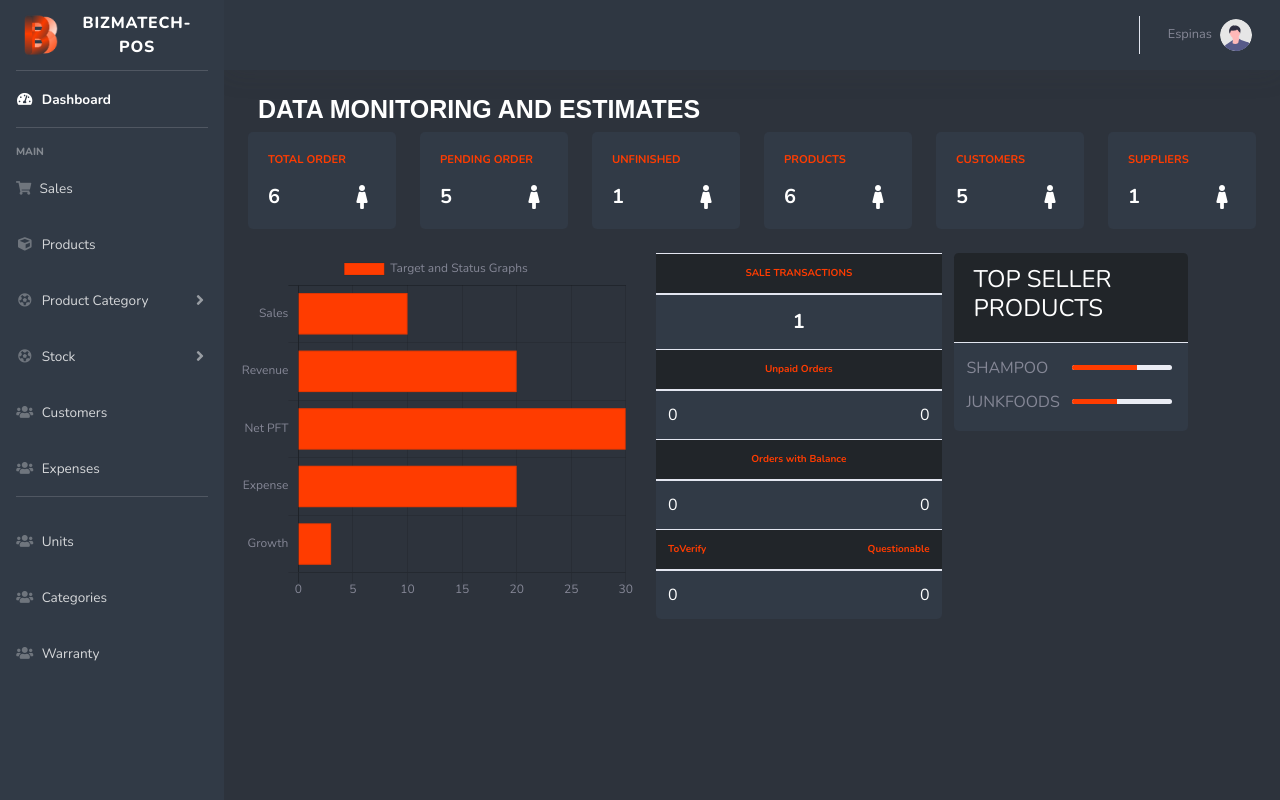
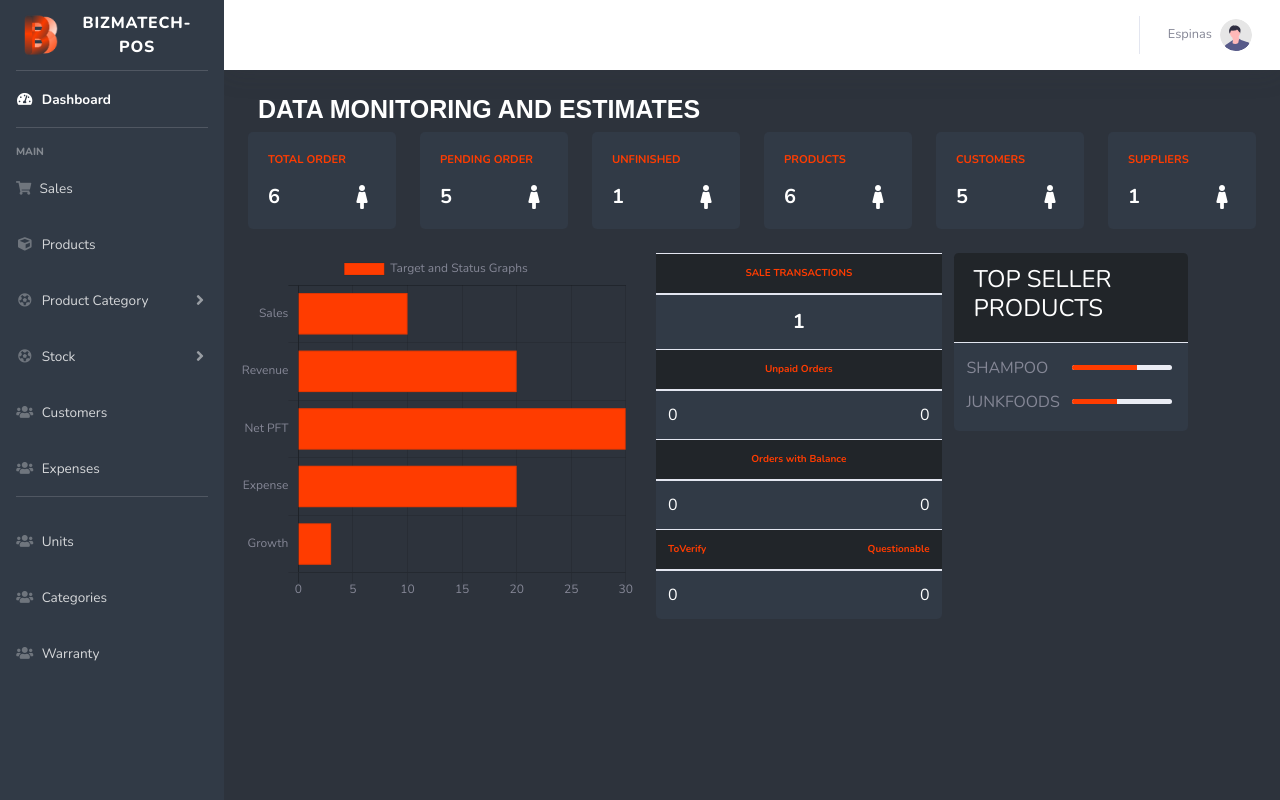
Before and after one commit to mariannejordan20/BizmaPOS, a PHP site: page / in a window 1280 px wide. Run offline with PHP 8.4, Linux system fonts and the light colour scheme; a user stored in the database is signed in; data comes from the database, SQL or seed files in the repository.

Commit message:
Update navbar.php

```diff
--- a/navbar.php
+++ b/navbar.php
@@ -1,4 +1,4 @@
-<nav class="navbar navbar-expand navbar-light  topbar mb-4 static-top shadow" style="background-color: #2f3742">
+<nav class="navbar navbar-expand navbar-light  topbar mb-4 static-top shadow" style="background-color: white">
     <button id="sidebarToggleTop" class="btn btn-link d-md-none rounded-circle mr-3">
         <i class="fa fa-bars"></i>
     </button>
```
